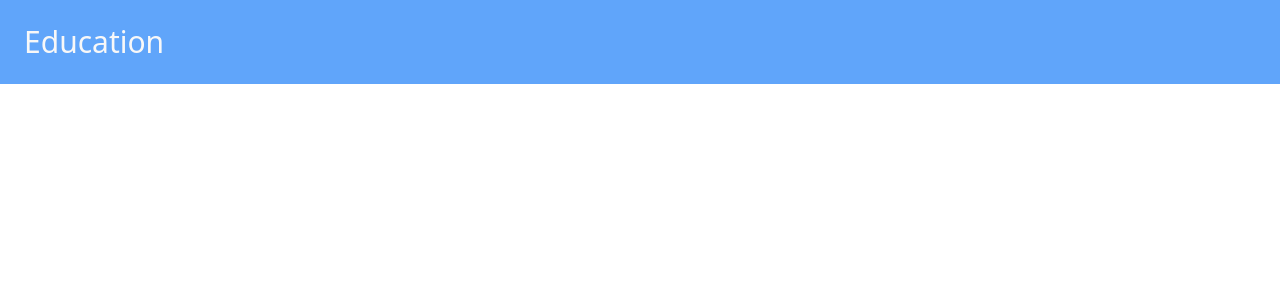
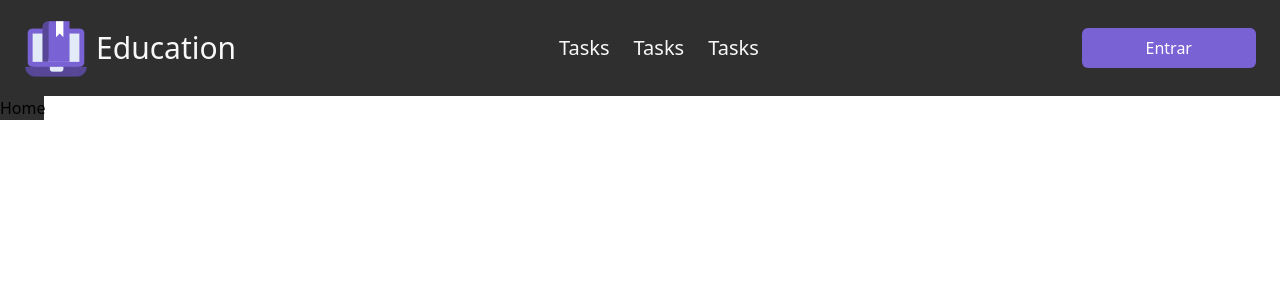
Before and after one commit to santozxy/education, a React (Vite) app: page /services in a window 1280 px wide. Shown: the top 300 px of the page. Built offline with nearby package versions, Linux system fonts and the light colour scheme.

Commit message:
Adiciona navegação e estilização ao cabeçalho

```diff
--- a/src/App.tsx
+++ b/src/App.tsx
@@ -1,7 +1,15 @@
-import { Header } from "./components/Header";
+import { BrowserRouter } from "react-router-dom";
+import { Router } from "./routes";
+import { Header } from "@components/Header";
+
 
 function App() {
-  return <Header />;
+  return (
+    <BrowserRouter>
+      <Header />
+      <Router />
+    </BrowserRouter>
+  );
 }
 
 export default App;
--- a/src/components/Header/index.tsx
+++ b/src/components/Header/index.tsx
@@ -1,8 +1,60 @@
+import { NavLink } from "react-router-dom";
+import Logo from "../../assets/Logo.png";
 
 export function Header() {
   return (
-    <div className='w-full p-6 bg-blue-400'>
-        <h1 className='text-3xl text-terciary'>Education</h1>
+    <div className="w-full justify-between items-center py-4 px-6 flex bg-secondary">
+      <div className="flex items-center gap-2">
+        <img src={Logo} alt="Logo" />
+        <h1 className="text-3xl font-sans text-terciary text-bold">
+          Education
+        </h1>
+      </div>
+
+      <nav className="flex gap-6">
+        <NavLink to="/">
+          {({ isActive }) => (
+            <span
+              className={
+                isActive
+                  ? "text-primary text-xl font-bold"
+                  : "text-terciary  text-xl"
+              }
+            >
+              Tasks
+            </span>
+          )}
+        </NavLink>
+        <NavLink to="/about">
+          {({ isActive }) => (
+            <span
+              className={
+                isActive
+                  ? "text-primary text-xl font-bold"
+                  : "text-terciary  text-xl"
+              }
+            >
+              Tasks
+            </span>
+          )}
+        </NavLink>
+        <NavLink to="/contato">
+          {({ isActive }) => (
+            <span
+              className={
+                isActive
+                  ? "text-primary text-xl font-bold"
+                  : "text-terciary  text-xl"
+              }
+            >
+              Tasks
+            </span>
+          )}
+        </NavLink>
+      </nav>
+      <button className="bg-primary text-white px-16 py-2 rounded-md">
+        Entrar
+      </button>
     </div>
-  )
+  );
 }
--- /dev/null
+++ b/src/pages/About/index.tsx
@@ -0,0 +1,7 @@
+export function About() {
+    return (
+      <div className="bg-secondary h-full w-11">
+        <h1>About</h1>
+      </div>
+    );
+  }
--- /dev/null
+++ b/src/pages/Home/index.tsx
@@ -0,0 +1,7 @@
+export function Home() {
+  return (
+    <div className="bg-secondary h-full w-11">
+      <h1>Home</h1>
+    </div>
+  );
+}
--- /dev/null
+++ b/src/pages/Services/index.tsx
@@ -0,0 +1,7 @@
+export function Services() {
+    return (
+      <div className="bg-secondary h-full w-11">
+        <h1>Home</h1>
+      </div>
+    );
+  }
--- /dev/null
+++ b/src/routes/index.tsx
@@ -0,0 +1,14 @@
+import { Route, Routes } from "react-router-dom";
+import { Home } from "../pages/Home";
+import { About } from "../pages/About";
+import { Services } from "../pages/Services";
+
+export function Router() {
+  return (
+    <Routes>
+      <Route path="/" element={<Home />} />
+      <Route path="/about" element={<About />} />
+      <Route path="/services" element={<Services />} />
+    </Routes>
+  );
+}
--- /dev/null
+++ b/src/services/api.ts
@@ -0,0 +1 @@
+/// Config API ///
```
Also changed, not shown: src/assets/Logo.png (added).
